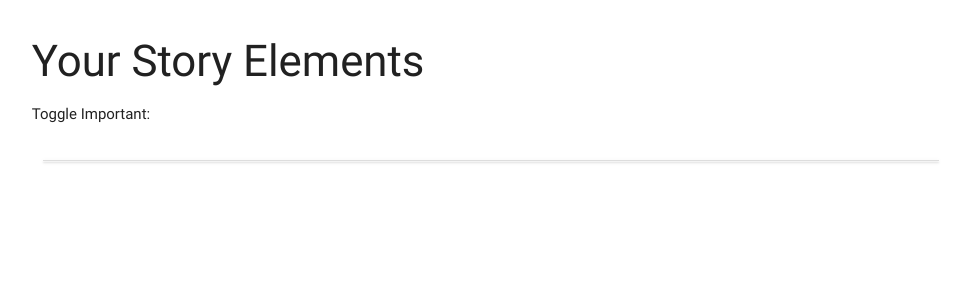
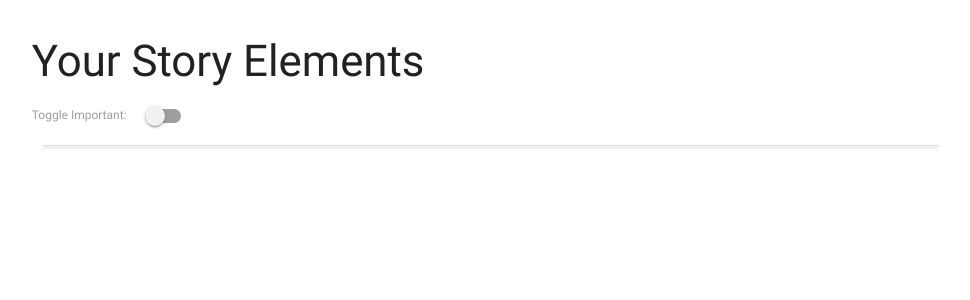
Before and after one commit to Felix-Redwood/Data-Centric-Development-Milestone-Project, a Flask app: page / in a window 1280 px wide. Shown: the part 205-505 px from the top of the page, without its empty margins (149-1119 px from the left). Run offline with Flask 2, Linux system fonts and the light colour scheme; data that the repository does not hold is empty; parts of the project's set-up code (start-up, migrations or seed data) failed here and were passed over; some libraries are stand-ins or nearby versions.

Commit message:
fixed accordion bug

```diff
--- a/run.py
+++ b/run.py
@@ -19,4 +19,4 @@ def nav_home():
     return render_template("index.html", elements=mongo.db.story_elements.find())
 
 if __name__ == '__main__':
-    app.run(host=os.environ.get('IP'), port=int(os.environ.get('PORT')), debug=False)
+    app.run(host=os.environ.get('IP'), port=int(os.environ.get('PORT')), debug=True)
--- a/templates/index.html
+++ b/templates/index.html
@@ -10,7 +10,17 @@
 <div class="row">
 
     <h3>Your Story Elements</h3>
-    <p>Toggle Important:</p>
+    <div class="valign-wrapper">
+        <form action="#">
+            <div class="switch">
+                <label>
+      Toggle Important:
+      <input type="checkbox">
+      <span class="lever"></span>
+    </label>
+            </div>
+        </form>
+    </div>
 
 </div>
 <ul class="collapsible" data-collapsible="accordion">
@@ -18,18 +28,16 @@
     <li>
         <div class="collapsible-header">
             <div class="col s9 task_header">
-                <strong>{{element.category_name}}: {{element.element_name}}</strong>
+                <strong>{{element.category_name.capitalize()}}: {{element.element_name.capitalize()}}</strong>
             </div>
 
             <div class="col s3">
                 <i class="material-icons">expand_more</i>
-                <a href="{{url_for('', element_id=element._id)}}" class="waves-effect waves-light btn btn-small ">View</a>
-                <a href="{{url_for('', element_id=element._id)}}" class="waves-effect waves-light btn btn-small ">Delete</a>
             </div>
         </div>
 
         <div class="collapsible-body">
-            <span>
+            <span class="truncate">
           {{element.element_vignette}}
           </span>
         </div>
```
